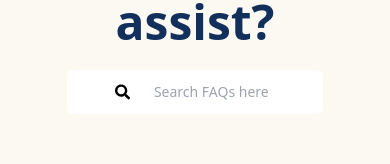
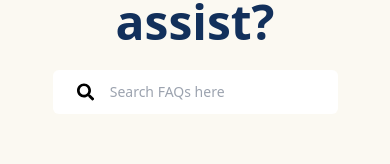
Before and after one commit to ea-emerson-0602/sleepstiq-test, a Next.js app: page /faq in a window 390 px wide. Shown: the part 178-342 px from the top of the page. Built offline with nearby package versions, Linux system fonts and the light colour scheme.

Commit message:
Update page.jsx

```diff
--- a/src/app/faq/page.jsx
+++ b/src/app/faq/page.jsx
@@ -138,7 +138,7 @@ export default function FAQ() {
         <div className="space-y-6 text-xl">
           <p>We&apos;re here to help you</p>
           <p className="font-bold text-6xl">How can we assist?</p>
-          <div className="flex items-center bg-white px-12 space-x-4 lg:space-x-6 py-3 md:w-4/5 w-full lg:w-3/4 rounded-md">
+          <div className="flex items-center bg-white px-12 space-x-6 py-3 w-3/4 rounded-md">
             <FaSearch className="text-black w-5 h-5" />
             <input
               type="text"
@@ -152,7 +152,7 @@ export default function FAQ() {
         <div className="space-y-6 text-center text-xl">
           {/* <p>We&apos;re here to help you</p> */}
           <p className="font-bold text-5xl">How can we assist?</p>
-          <div className="flex items-center bg-white px-12 mx-auto space-x-6 py-3 w-3/4 rounded-md">
+          <div className="flex items-center bg-white px-6 mx-auto space-x-4 py-3 w-5/6 rounded-md">
             <FaSearch className="text-black w-5 h-5" />
             <input
               type="text"
```
